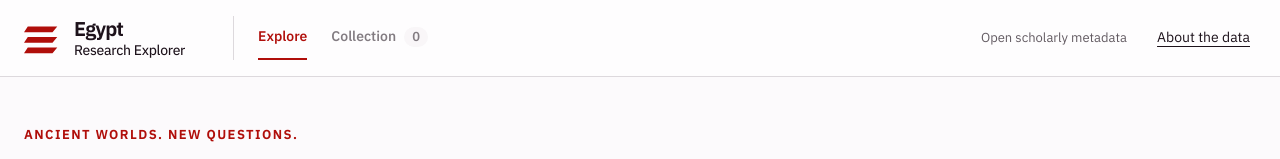
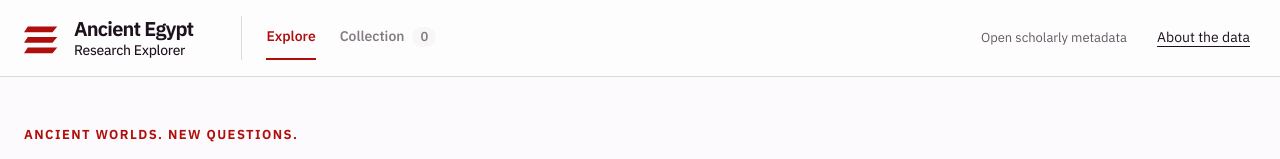
Before and after one commit to watrall/medjat, a website: page index.html in a window 1280 px wide. Shown: the top 159 px of the page. Drawn offline with Linux system fonts and the light colour scheme; no server answers.

Commit message:
Rename the app Ancient Egypt Research Explorer

```diff
--- a/index.html
+++ b/index.html
@@ -5,7 +5,7 @@
   <meta name="viewport" content="width=device-width, initial-scale=1, viewport-fit=cover">
   <meta name="description" content="Discover ancient Egyptian scholarship, inspect Crossref metadata, follow references, and build a research bibliography.">
   <meta name="theme-color" content="#b8321e">
-  <title>Egypt Research Explorer</title>
+  <title>Ancient Egypt Research Explorer</title>
   <link rel="icon" href="assets/mark.svg" type="image/svg+xml">
   <link rel="preconnect" href="https://fonts.googleapis.com">
   <link rel="preconnect" href="https://fonts.gstatic.com" crossorigin>
@@ -17,9 +17,9 @@
   <a class="skip-link" href="#research">Skip to publications</a>
   <header class="masthead">
     <div class="shell masthead-inner">
-      <a class="brand" href="./" aria-label="Egypt Research Explorer home">
+      <a class="brand" href="./" aria-label="Ancient Egypt Research Explorer home">
         <svg class="brand-mark" viewBox="0 0 40 40" aria-hidden="true"><path fill="currentColor" d="M4 8h31l-5 6H0zm0 11h31l-5 6H0zm0 11h31l-5 6H0z"/></svg>
-        <span class="brand-name">Egypt<span>Research Explorer</span></span>
+        <span class="brand-name">Ancient Egypt<span>Research Explorer</span></span>
       </a>
       <nav class="main-nav" aria-label="Research workspace">
         <button id="exploreNav" class="nav-button" aria-pressed="true">Explore</button>
```
